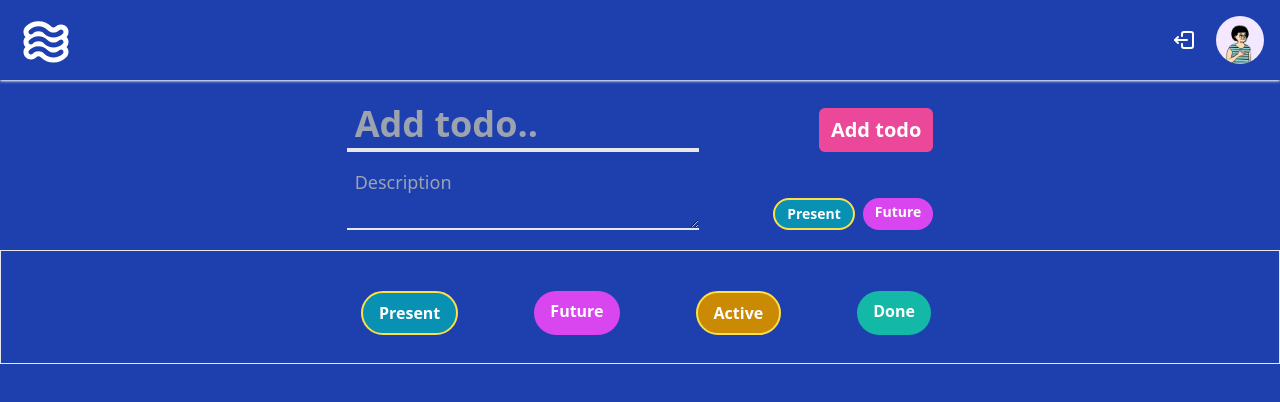
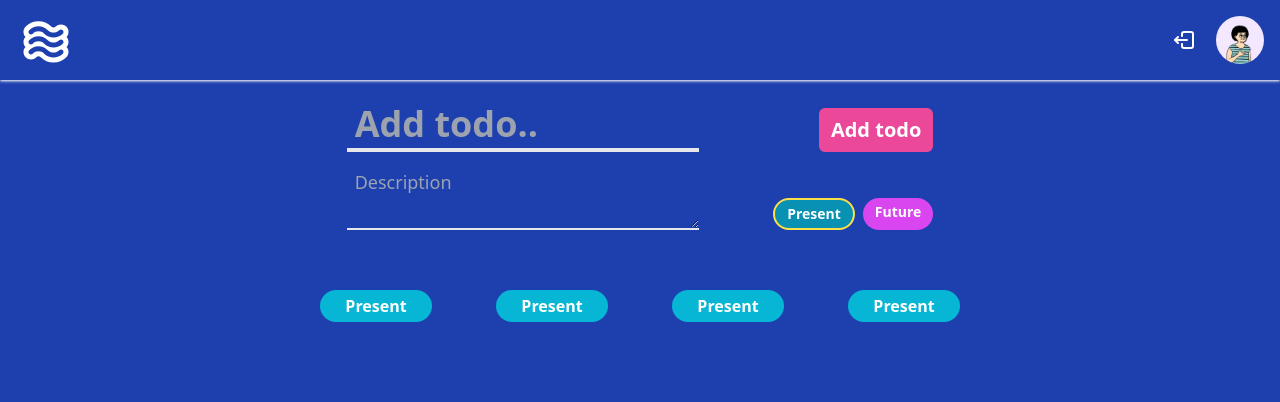
Before and after one commit to Saniusnain/Todo, a React (Vite) app: page / in a window 1280 px wide. Shown: the top 402 px of the page. Built offline with nearby package versions, Linux system fonts and the light colour scheme; sample sign-in values are in the browser's storage.

Commit message:
made component for the filters

```diff
--- /dev/null
+++ b/src/components/Todo/TodoFilter.tsx
@@ -0,0 +1,15 @@
+import React from "react";
+
+const TodoFilter = () => {
+  return (
+    <div
+      //   onClick={() => setFilter("present")}
+      className={`max-sm:px-2 max-sm:w-16 sm:w-28 cursor-pointer bg-cyan-500 max-sm:py-1 rounded-3xl max-sm:text-xs sm:px-4 sm:py-1 text-center text-white font-semibold hover:bg-cyan-600
+          `}
+    >
+      <p className="text-center">Present</p>
+    </div>
+  );
+};
+
+export default TodoFilter;
--- a/src/components/Todo/TodoItems.tsx
+++ b/src/components/Todo/TodoItems.tsx
@@ -1,50 +1,55 @@
-import { useState } from 'react';
+import { useState } from "react";
+import TodoFilter from "./TodoFilter";
+const TodoItems = () => {
+  const [filter, setFilter] = useState("present");
+  return (
+    <div className="flex flex-col sm:px-20 mt-5 max-sm:px-10 md:px-20 lg:px-32  xl:px-80 ">
+      <div className="flex justify-between mt-10 ">
+        <TodoFilter />
+        <TodoFilter />
+        <TodoFilter />
+        <TodoFilter />
 
-const TodoItems = () => {
-	const [filter, setFilter] = useState('present');
-	return (
-		<div className='flex flex-col sm:px-20 mt-5 max-sm:px-10 md:px-20 lg:px-32  xl:px-80 border'>
-			<div className='flex justify-between m-7 sm:ml-10 sm:mt-10'>
-				<div
-					onClick={() => setFilter('present')}
+        {/* <div
+          onClick={() => setFilter("present")}
           className={`max-sm:px-2 cursor-pointer max-sm:py-1 rounded-3xl max-sm:text-xs sm:px-4 sm:py-2 text-center text-white font-semibold hover:bg-cyan-600 ${
-						filter === 'present'
-							? 'bg-cyan-600  border-2 border-yellow-300'
-							: 'bg-cyan-500'
+            filter === "present"
+              ? "bg-cyan-600  border-2 border-yellow-300"
+              : "bg-cyan-500"
           }`}
         >
-					<p className='text-center'>Present</p>
+          <p className="text-center">Present</p>
         </div>
         <div
-					onClick={() => setFilter('future')}
+          onClick={() => setFilter("future")}
           className={`max-sm:px-2 cursor-pointer max-sm:py-1 rounded-3xl max-sm:text-xs sm:px-4 sm:py-2 text-center text-white font-semibold hover:bg-fuchsia-600 ${
-						filter === 'future'
-							? 'bg-fuchsia-600  border-2 border-yellow-300'
-							: 'bg-fuchsia-500'
+            filter === "future"
+              ? "bg-fuchsia-600  border-2 border-yellow-300"
+              : "bg-fuchsia-500"
           }`}
         >
-					<p className='text-center'>Future</p>
+          <p className="text-center">Future</p>
         </div>
         <div
-					onClick={() => setFilter('present')}
+          onClick={() => setFilter("present")}
           className={`max-sm:px-2 cursor-pointer max-sm:py-1 rounded-3xl max-sm:text-xs sm:px-4 sm:py-2 text-center text-white font-semibold hover:bg-yellow-600 ${
-						filter === 'present'
-							? 'bg-yellow-600  border-2 border-yellow-300'
-							: 'bg-yellow-500'
+            filter === "present"
+              ? "bg-yellow-600  border-2 border-yellow-300"
+              : "bg-yellow-500"
           }`}
         >
-					<p className='text-center'>Active</p>
+          <p className="text-center">Active</p>
         </div>
         <div
-					onClick={() => setFilter('future')}
+          onClick={() => setFilter("future")}
           className={`max-sm:px-2 cursor-pointer max-sm:py-1 rounded-3xl max-sm:text-xs sm:px-4 sm:py-2 text-center text-white font-semibold hover:bg-tealfuchsia-600 ${
-						filter === 'future'
-							? 'bg-teal-600  border-2 border-yellow-300'
-							: 'bg-teal-500'
+            filter === "future"
+              ? "bg-teal-600  border-2 border-yellow-300"
+              : "bg-teal-500"
           }`}
         >
-					<p className='text-center'>Done</p>
-				</div>
+          <p className="text-center">Done</p>
+        </div> */}
       </div>
     </div>
   );
```
Lines whose indentation alone changed are shown as unchanged.
